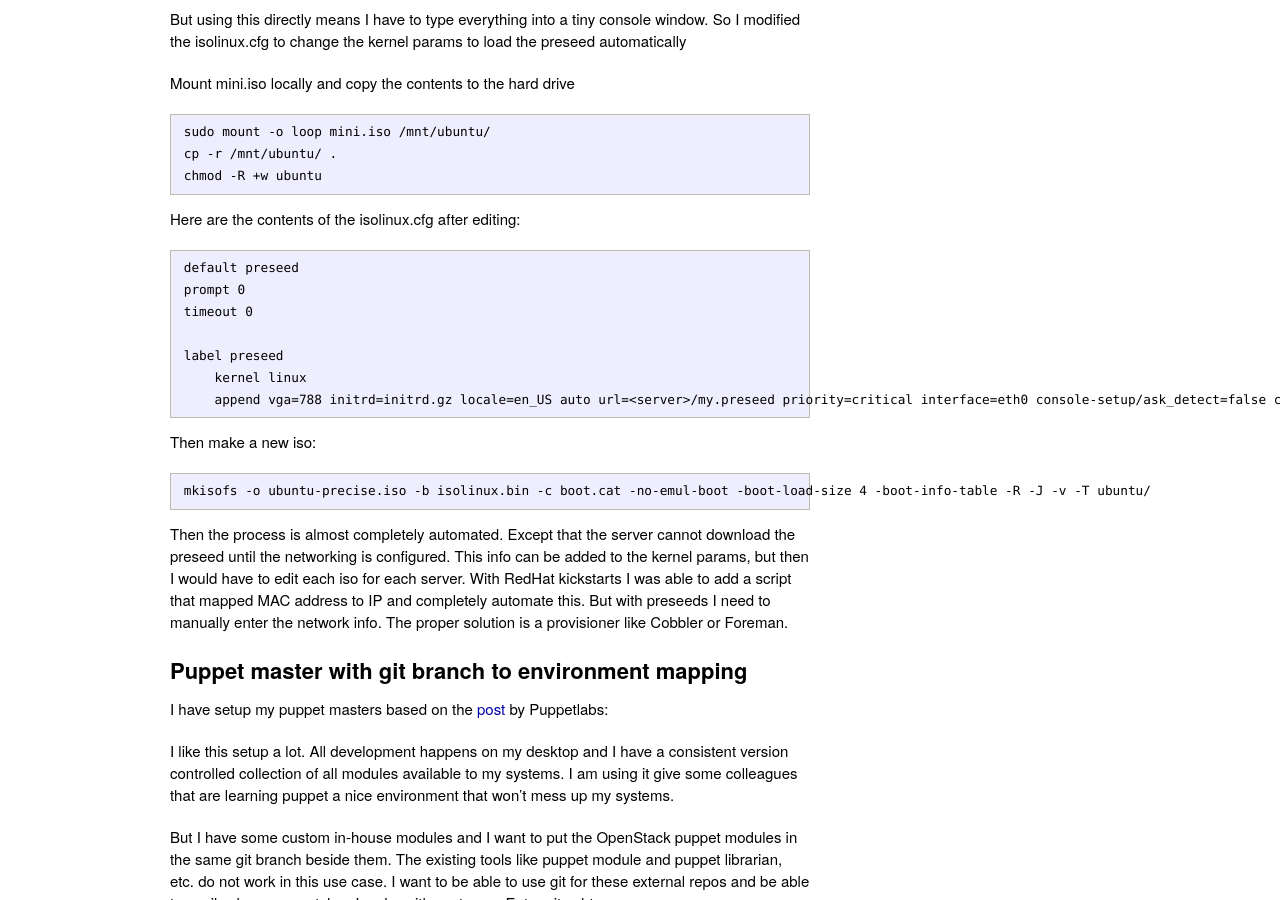
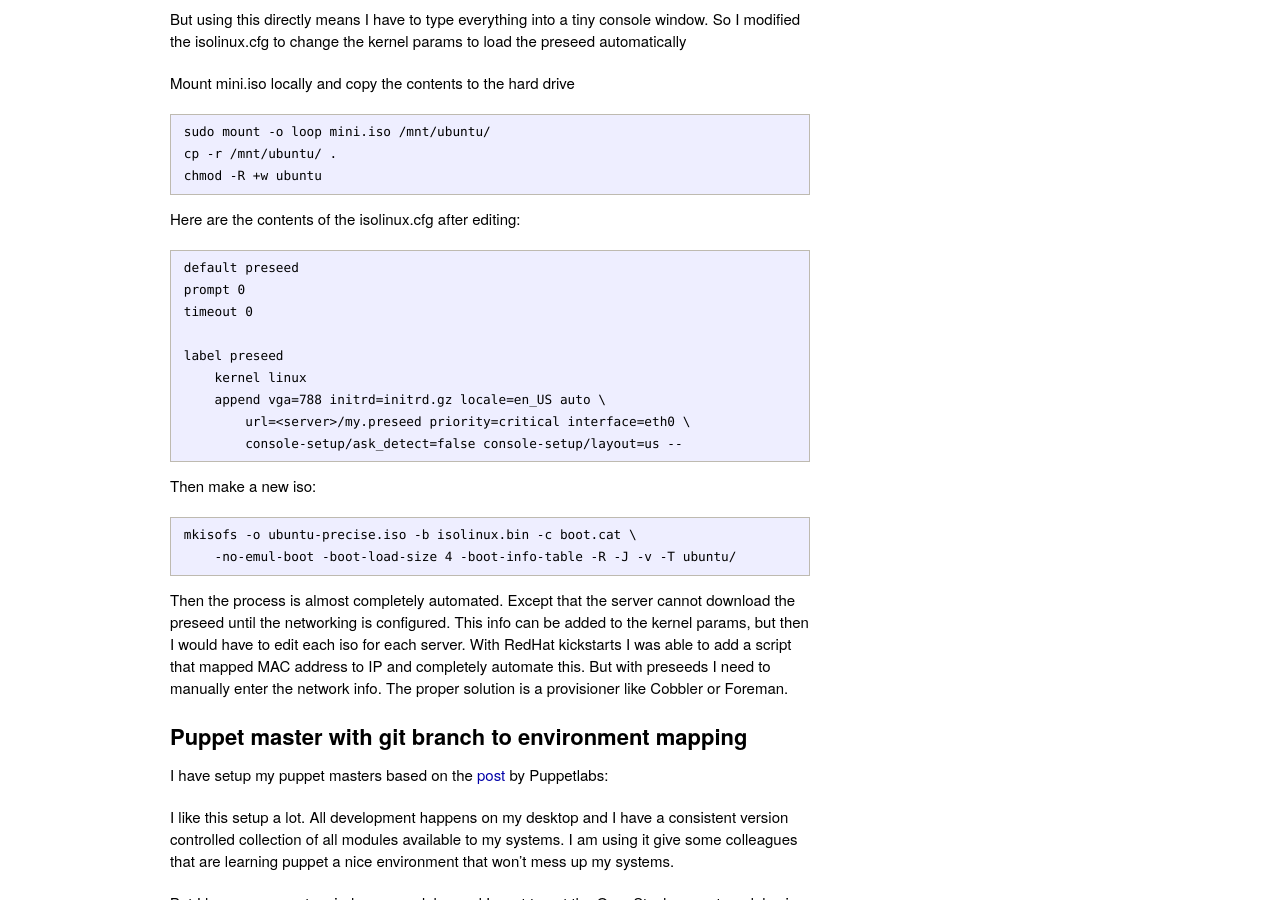
Before and after one commit to kscherer/kscherer.github.com, a Jekyll site: the page built from _posts/2013-08-30-openstack-grizzly-deployment-using-puppet-modules.md, in a window 1280 px wide and 900 px high, scrolled down 2223 px. Built offline with Jekyll 4.4.1, drawn with Linux system fonts in a browser that asks for light colours.

Commit message:
Adjust long lines
Signed-off-by: Konrad Scherer <Konrad.Scherer@windriver.com>

```diff
--- a/_posts/2013-08-30-openstack-grizzly-deployment-using-puppet-modules.md
+++ b/_posts/2013-08-30-openstack-grizzly-deployment-using-puppet-modules.md
@@ -125,11 +125,14 @@ Here are the contents of the isolinux.cfg after editing:
 
     label preseed
         kernel linux
-        append vga=788 initrd=initrd.gz locale=en_US auto url=<server>/my.preseed priority=critical interface=eth0 console-setup/ask_detect=false console-setup/layout=us --
+        append vga=788 initrd=initrd.gz locale=en_US auto \
+            url=<server>/my.preseed priority=critical interface=eth0 \
+            console-setup/ask_detect=false console-setup/layout=us --
 
 Then make a new iso:
 
-    mkisofs -o ubuntu-precise.iso -b isolinux.bin -c boot.cat -no-emul-boot -boot-load-size 4 -boot-info-table -R -J -v -T ubuntu/
+    mkisofs -o ubuntu-precise.iso -b isolinux.bin -c boot.cat \
+        -no-emul-boot -boot-load-size 4 -boot-info-table -R -J -v -T ubuntu/
 
 Then the process is almost completely automated. Except that the
 server cannot download the preseed until the networking is
```
